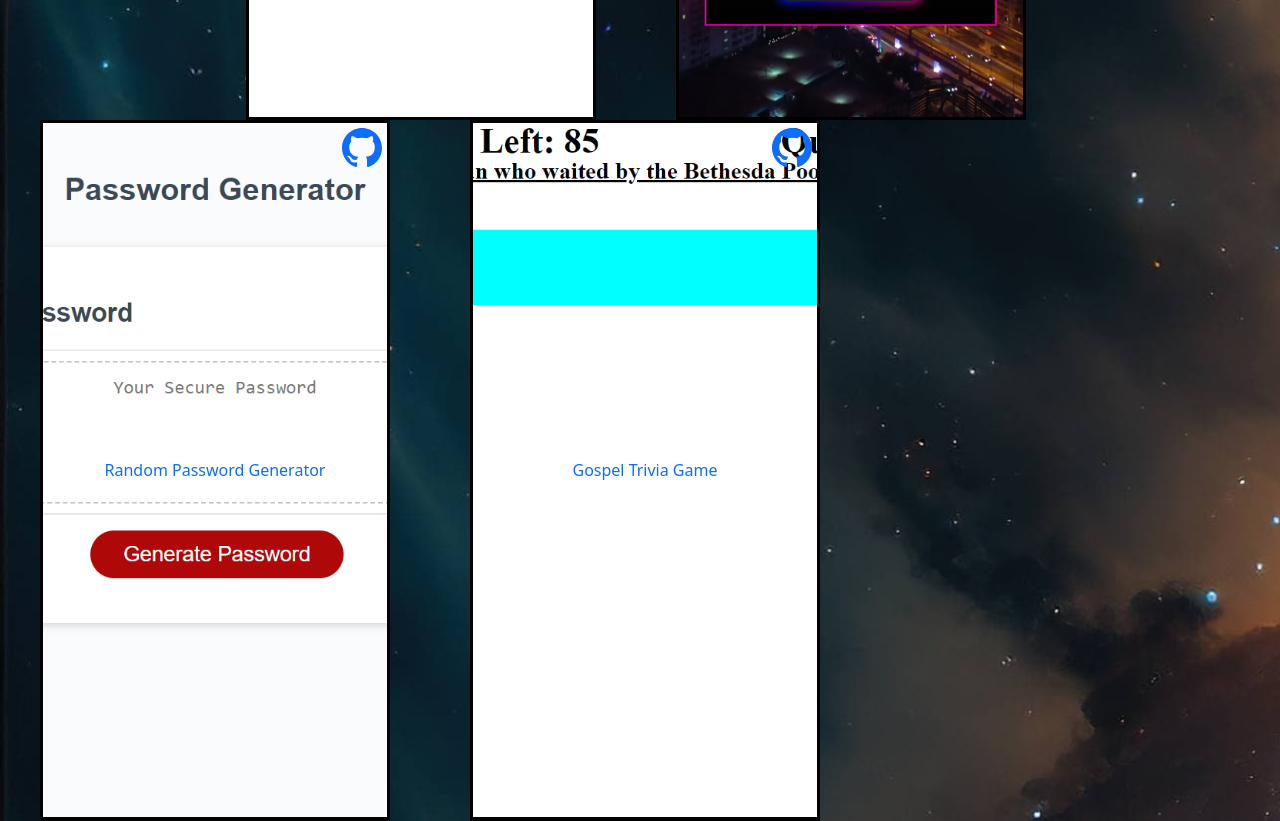
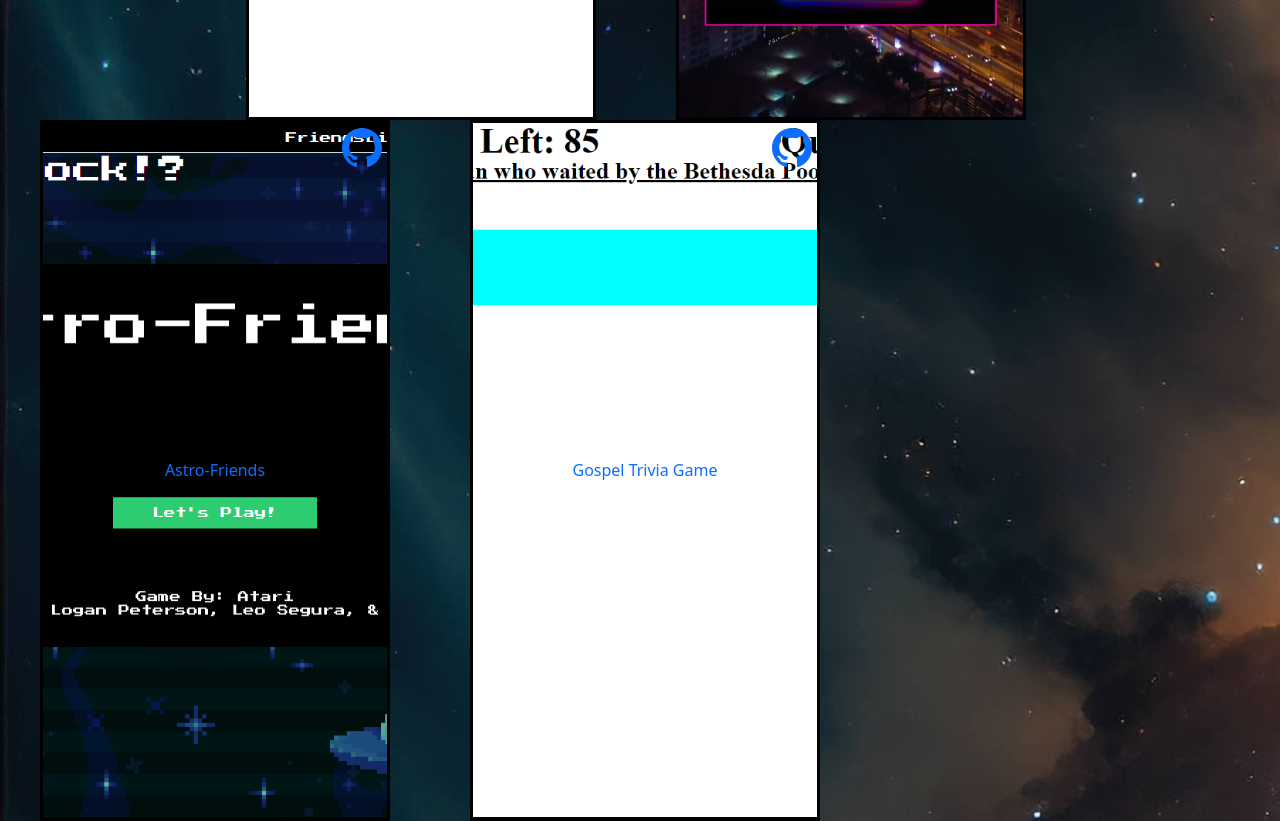
Before and after one commit to codeDevLogan/React-Portfolio, a React (Create React App) app: page / in a window 1280 px wide. Shown: the part 1580-2401 px from the top of the page. Built offline with nearby package versions, Linux system fonts and the light colour scheme.

Commit message:
Updating with Project-3 Project

```diff
--- a/src/components/Projects/index.js
+++ b/src/components/Projects/index.js
@@ -4,7 +4,7 @@ import GitHubAnchor from './gitHubAnchors'
 
 import projImg1 from "../../images/NoteTaker.png"
 import projImg2 from "../../images/New-Day-New-City_.png"
-import projImg3 from "../../images/Random-Pass-Gen.png"
+import projImg3 from "../../images/Astro-Friends.png"
 import projImg4 from "../../images/Gospel-Trivia-Game.png"
 import projImg5 from "../../images/Logan-Portfolio.png"
 import projImg6 from "../../images/Meet-The-Team-Page-Generator.png"
@@ -18,8 +18,8 @@ export default function Projects() {
                 <GitHubAnchor gitLink={"https://github.com/codeDevLogan/Note-Taker-App"} />
                 <IndividualProject position={2} projectName={"New Day, New City"} projectLink="https://anthonyfrederick7.github.io/New-Day-New-City/" imgSrc={projImg2} gitLink={"https://github.com/AnthonyFrederick7/New-Day-New-City"}/>
                 <GitHubAnchor gitLink={"https://github.com/AnthonyFrederick7/New-Day-New-City"} />
-                <IndividualProject position={3} projectName={"Random Password Generator"} projectLink="https://codedevlogan.github.io/Random-Pass-Gen/" imgSrc={projImg3} gitLink={"https://github.com/codeDevLogan/Random-Pass-Gen"}/>
-                <GitHubAnchor gitLink={"https://github.com/codeDevLogan/Random-Pass-Gen"} />
+                <IndividualProject position={3} projectName={"Astro-Friends"} projectLink="https://lit-river-96559.herokuapp.com/" imgSrc={projImg3} gitLink={"https://github.com/igurgoze/Astro-Friends"}/>
+                <GitHubAnchor gitLink={"https://github.com/igurgoze/Astro-Friends"} />
                 <IndividualProject position={4} projectName={"Gospel Trivia Game"} projectLink="https://codedevlogan.github.io/Gospel-Trivia-Game/" imgSrc={projImg4} gitLink={"https://github.com/codeDevLogan/Gospel-Trivia-Game"}/>
                 <GitHubAnchor gitLink={"https://github.com/codeDevLogan/Gospel-Trivia-Game"} />
                 <IndividualProject position={5} projectName={"Old Portfolio"} projectLink="https://codedevlogan.github.io/Logan-Portfolio//" imgSrc={projImg5} gitLink={"https://github.com/codeDevLogan/Logan-Portfolio"}/>
```
Also changed, not shown: src/images/Astro-Friends.png (added).
